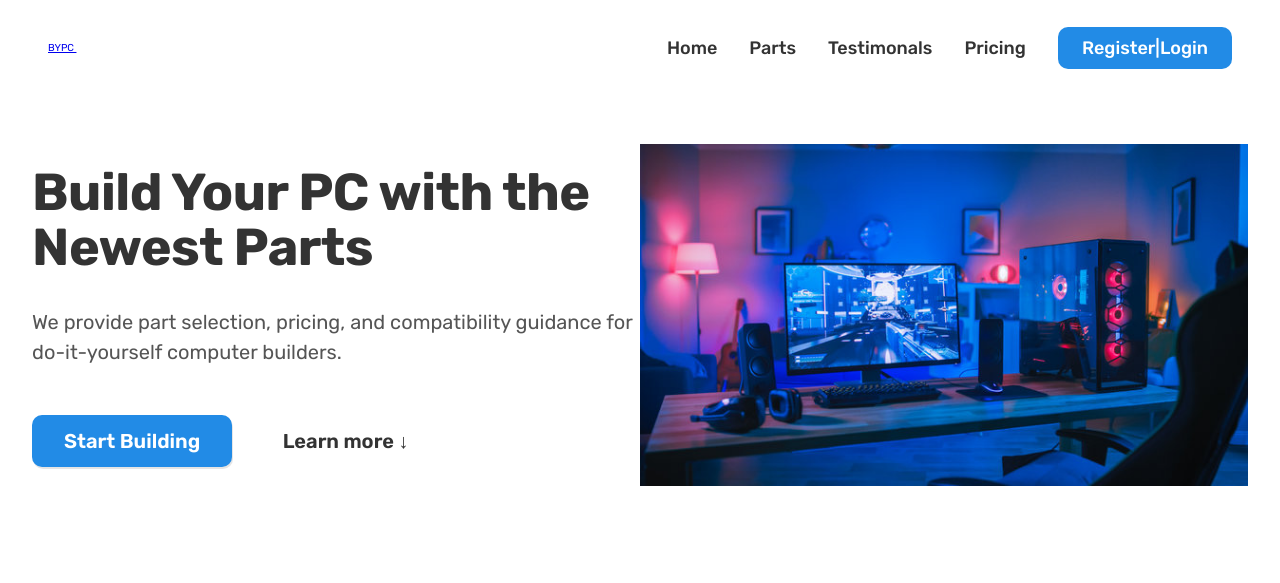
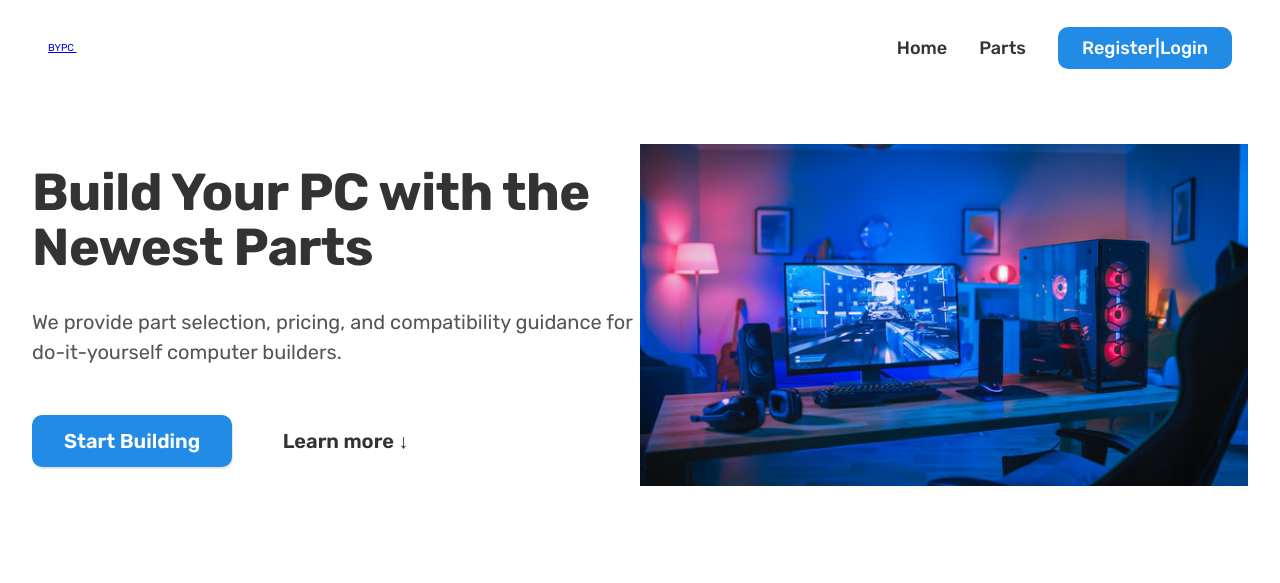
Before and after one commit to awsomearvinder/build-your-pc-group-project, a Python web app: template build-your-pc/templates/index.html in a window 1280 px wide. Shown: the top 583 px of the page. Run offline with Jinja, Linux system fonts and the light colour scheme; the template is opened without the code that fills it, so the values that code supplies are empty.

Commit message:
fix(base.html): remove testimonials and pricing pages on header.

```diff
--- a/build-your-pc/templates/base.html
+++ b/build-your-pc/templates/base.html
@@ -33,9 +33,6 @@
         <ul class="main-nav-list">
             <li><a href="/" class="main-nav-link">Home</a></li>
             <li><a href="/parts-dashboard" class="main-nav-link">Parts</a></li>
-            <li><a href="#testimonals" class="main-nav-link">Testimonals</a></li>
-            <li><a href="#pricing" class="main-nav-link">Pricing</a></li>
-
             {% if session.token is defined %}
             <li><a href="/logout" class="main-nav-link">Logout</a></li>
             {% else %}
```
